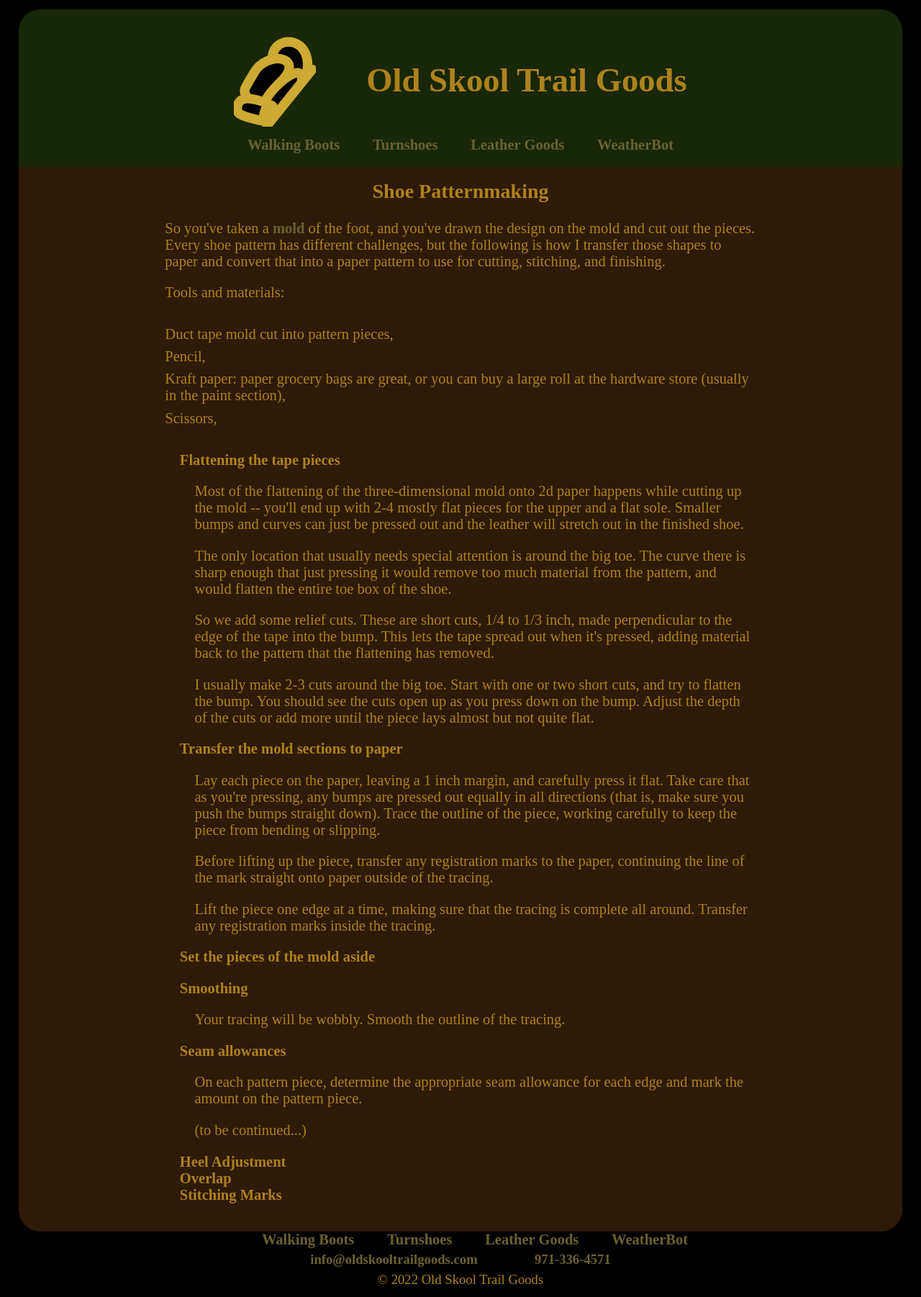
After one commit to mglover/trailbot, a Flask app: template templates/patterning.html in a window 1280 px wide. The commit adds this page. Shown: the whole page at 72% size. Run offline with Flask 3, Linux system fonts and the light colour scheme; the template is opened without the code that fills it, so the values that code supplies are empty.

Commit message:
start patterning howto; update turnshoe syllabus

```diff
--- /dev/null
+++ b/templates/patterning.html
@@ -0,0 +1,84 @@
+{% set title="Shoe Patternmaking" %}
+{% extends 'layout.html' %}
+{% block main %}
+<div class="didactic">
+<p>
+So you've taken a <a href="{{url_for('molding')}}">mold</a> of the
+foot, and you've drawn the design on the mold and cut out the pieces.
+Every shoe pattern has different challenges, but the following is how I
+transfer those shapes to paper and convert that into a paper pattern to
+use for cutting, stitching, and finishing.
+</p><p>
+Tools and materials:<ul>
+    <li>Duct tape mold cut into pattern pieces,
+    <li>Pencil,
+    <li>Kraft paper: paper grocery bags are great, or you can buy a
+large roll at the hardware store (usually in the paint section),
+    <li>Scissors,
+  </ul>
+</p>
+<dl>
+
+
+<dt>Flattening the tape pieces</dt>
+<dd><p>Most of the flattening of the three-dimensional mold onto 2d
+paper happens while cutting up the mold -- you'll end up with 2-4
+mostly flat pieces for the upper and a flat sole.  Smaller bumps and
+curves can just be pressed out and the leather will stretch out in the
+finished shoe.
+</p><p>
+The only location that usually needs special attention is around the big
+toe.  The curve there is sharp enough that just pressing it would
+remove too much material from the pattern, and would flatten the entire
+toe box of the shoe.
+</p><p>
+So we add some relief cuts.  These are short cuts, 1/4 to 1/3 inch,
+made perpendicular to the edge of the tape into the bump.  This lets the
+tape spread out when it's pressed, adding material back to the
+pattern that the flattening has removed.
+</p><p>
+I usually make 2-3 cuts around the big toe. Start with one or two
+short cuts, and try to flatten the bump.  You should see the cuts open
+up as you press down on the bump.  Adjust the depth of the cuts or add
+more until the piece lays almost but not quite flat.
+</p></dd>
+
+<dt>Transfer the mold sections to paper</dt>
+<dd><p>
+Lay each piece on the paper, leaving a 1 inch margin, and carefully
+press it flat.  Take care that as you're pressing, any bumps are pressed
+out equally in all directions (that is, make sure you push the bumps
+straight down).  Trace the outline of the piece, working carefully to
+keep the piece from bending or slipping.
+</p><p>
+Before lifting up the piece, transfer any registration marks to the
+paper, continuing the line of the mark straight onto paper outside of
+the tracing.
+</p><p>
+Lift the piece one edge at a time, making sure that the tracing is
+complete all around.  Transfer any registration marks inside the
+tracing.
+</p></dd>
+
+<dt>Set the pieces of the mold aside</dt>
+<dd></dd>
+
+<dt>Smoothing</dt>
+<dd><p>Your tracing will be wobbly.  Smooth the outline of the tracing.
+
+<dt>Seam allowances</dt>
+<dd><p>On each pattern piece, determine the appropriate seam allowance
+for each edge and mark the amount on the pattern piece.
+</p><p>
+
+(to be continued...)
+
+<dt>Heel Adjustment</dt>
+
+<dt>Overlap</dt>
+
+<dt>Stitching Marks</dt>
+<dd>
+</dl>
+</div>
+{% endblock %}
```
Also changed, not shown: templates/turnshoe_syllabus.html (+14 -12 lines).
